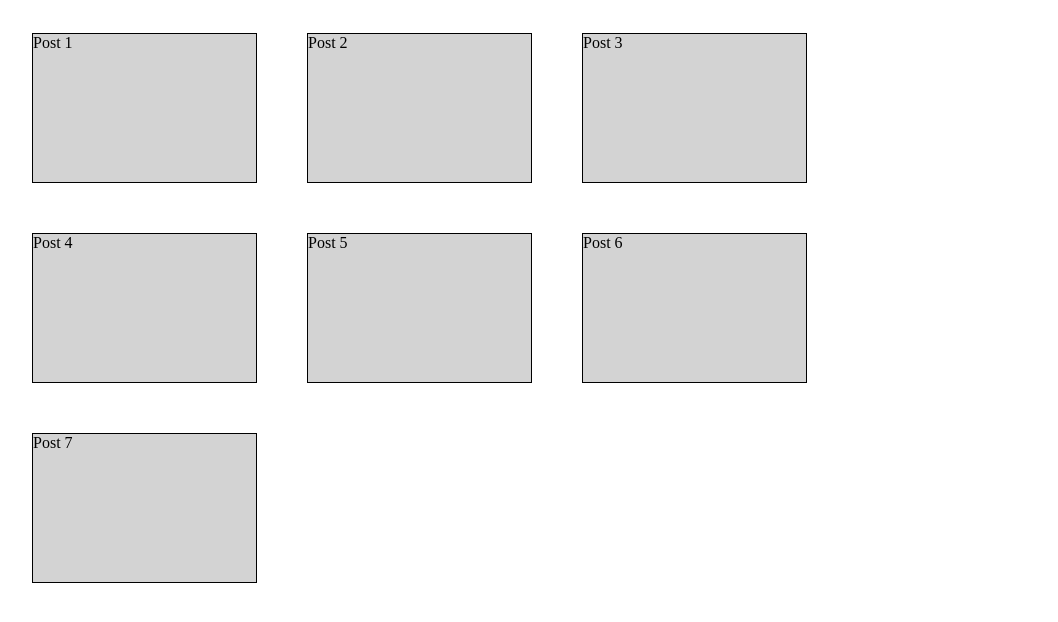
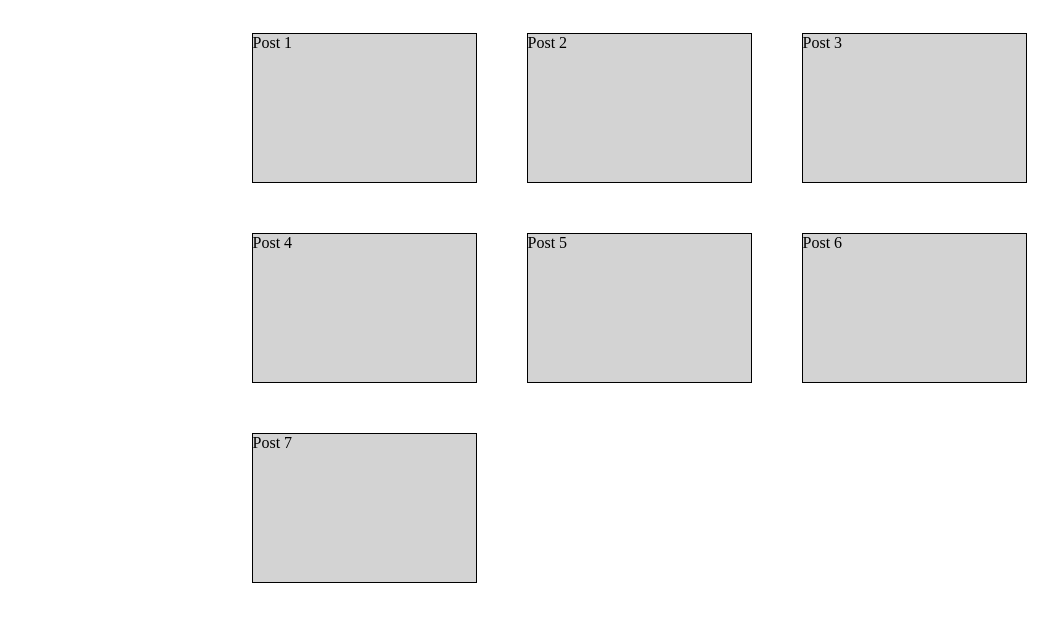
Before and after one commit to jonamarkin/learning-flexbox, a plain HTML site: page 4_flex_wrap/index.html in a window 1280 px wide. Shown: the whole page, without its empty margins (1-1059 px from the left). Drawn offline with Linux system fonts and the light colour scheme.

Commit message:
Complted

```diff
--- a/4_flex_wrap/style.css
+++ b/4_flex_wrap/style.css
@@ -1,19 +1,33 @@
-body {
-    width: 900px;
-}
-
 .container {
     display: flex;
     justify-content: flex-start;
     flex-wrap: wrap;
+    flex-direction: column;
+    margin: 0 auto;
+    width: 100%;
     max-width: 825px;
 }
 
 .blogpost {
-    width: 225px;
+    width: 100%;
+    min-width: 225px;
     height: 150px;
     margin: 25px;
     box-sizing: border-box;
     border: 1px solid black;
     background-color: lightgrey;
 }
+
+
+@media screen and (min-width: 600px) {
+    .container {
+        flex-direction: row;
+        justify-content: flex-start;
+        flex-wrap: wrap;
+    }
+
+    .blogpost {
+        width: 225px;
+        margin: 25px;
+    }
+}
```
